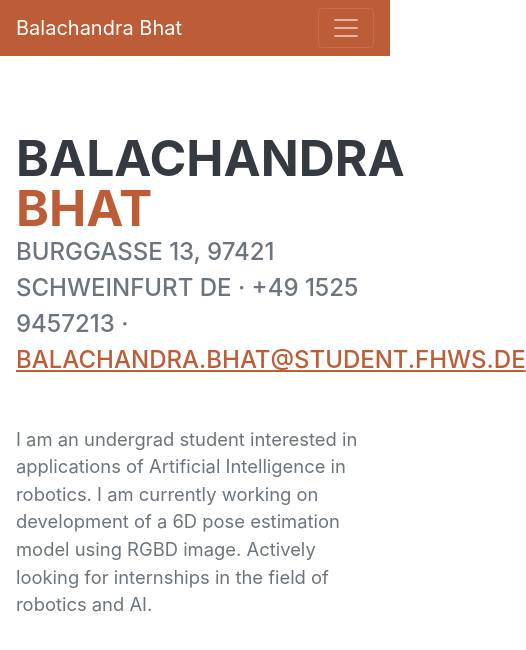
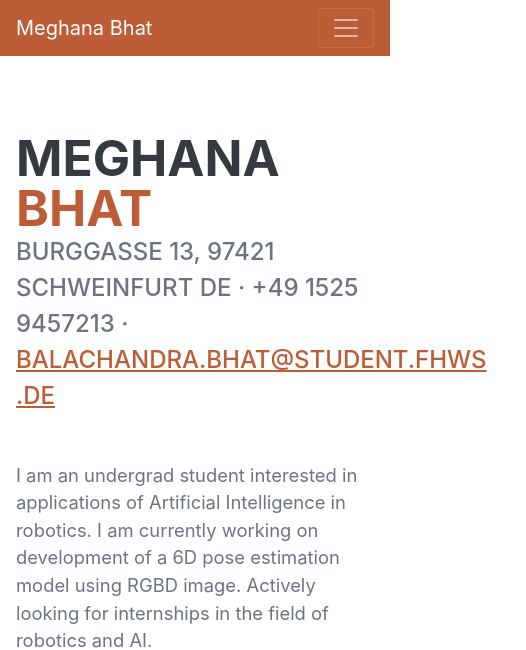
Before and after one commit to MeghanaBhat7/MeghanaBhat7.github.io, a plain HTML site: page index.html in a window 390 px wide. Shown: the top 650 px of the page, 526 px wide, since content can reach past the window. Drawn offline with nearby package versions, Linux system fonts and the light colour scheme; a web font is replaced by a local one.

Commit message:
name changed --- yet to be updated by meghana

```diff
--- a/index.html
+++ b/index.html
@@ -22,7 +22,7 @@
         <!-- Navigation-->
         <nav class="navbar navbar-expand-lg navbar-dark bg-primary fixed-top" id="sideNav">
             <a class="navbar-brand js-scroll-trigger" href="#page-top">
-                <span class="d-block d-lg-none">Balachandra Bhat</span>
+                <span class="d-block d-lg-none">Meghana Bhat</span>
                 <span class="d-none d-lg-block"><img class="img-fluid img-profile rounded-circle mx-auto mb-2" src="assets/img/BNBPhoto.jpg" alt="..." /></span>
             </a>
             <button class="navbar-toggler" type="button" data-bs-toggle="collapse" data-bs-target="#navbarResponsive" aria-controls="navbarResponsive" aria-expanded="false" aria-label="Toggle navigation"><span class="navbar-toggler-icon"></span></button>
@@ -44,12 +44,12 @@
             <section class="resume-section" id="about">
                 <div class="resume-section-content">
                     <h1 class="mb-0">
-                        Balachandra
+                        Meghana
                         <span class="text-primary">Bhat</span>
                     </h1>
                     <div class="subheading mb-5">
                         Burggasse 13, 97421 Schweinfurt DE · +49 1525 9457213 ·
-                        <a href="mailto:name@email.com">balachandra.bhat@student.fhws.de</a>
+                        <a href="mailto:name@email.com">balachandra.bhat@student.fhws .de</a>
                     </div>
                     <p class="lead mb-5">I am an undergrad student interested in applications of Artificial Intelligence in robotics. I am currently working on development of a 6D pose estimation model using RGBD image.
                     Actively looking for internships in the field of robotics and AI.</p>
```
